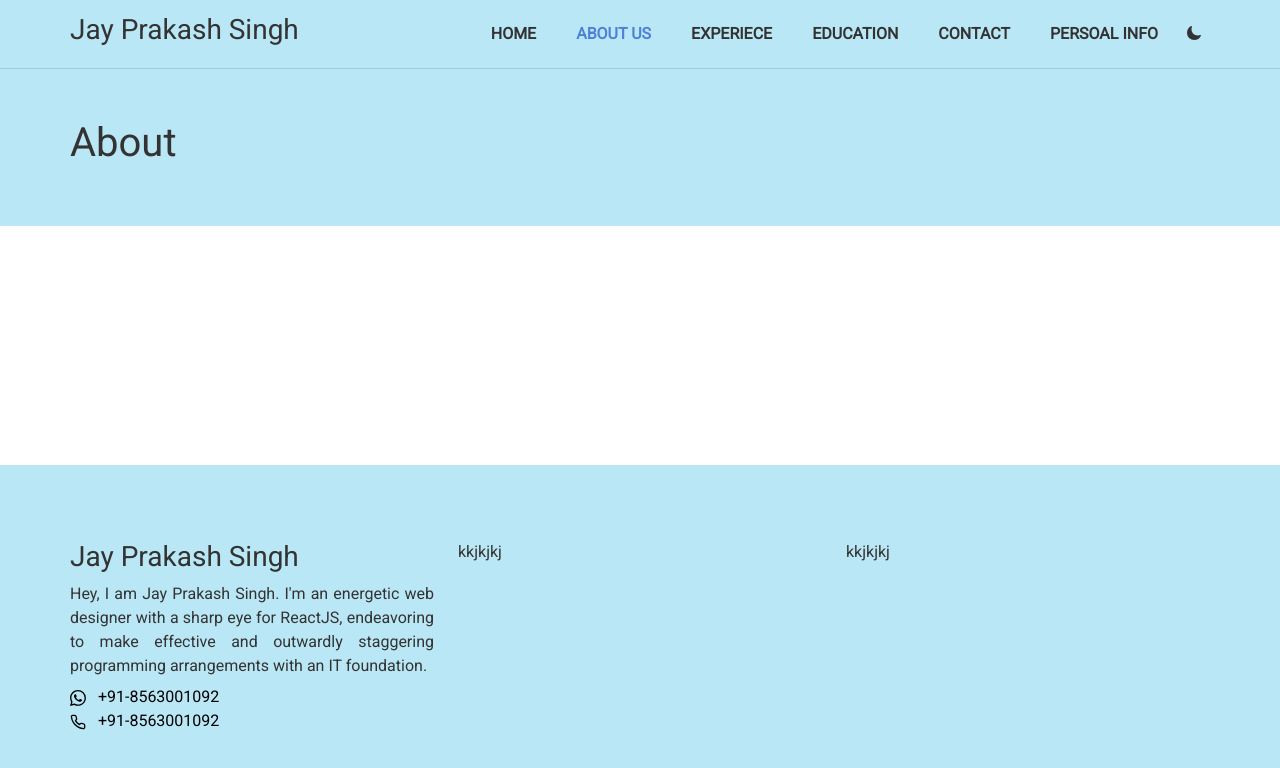
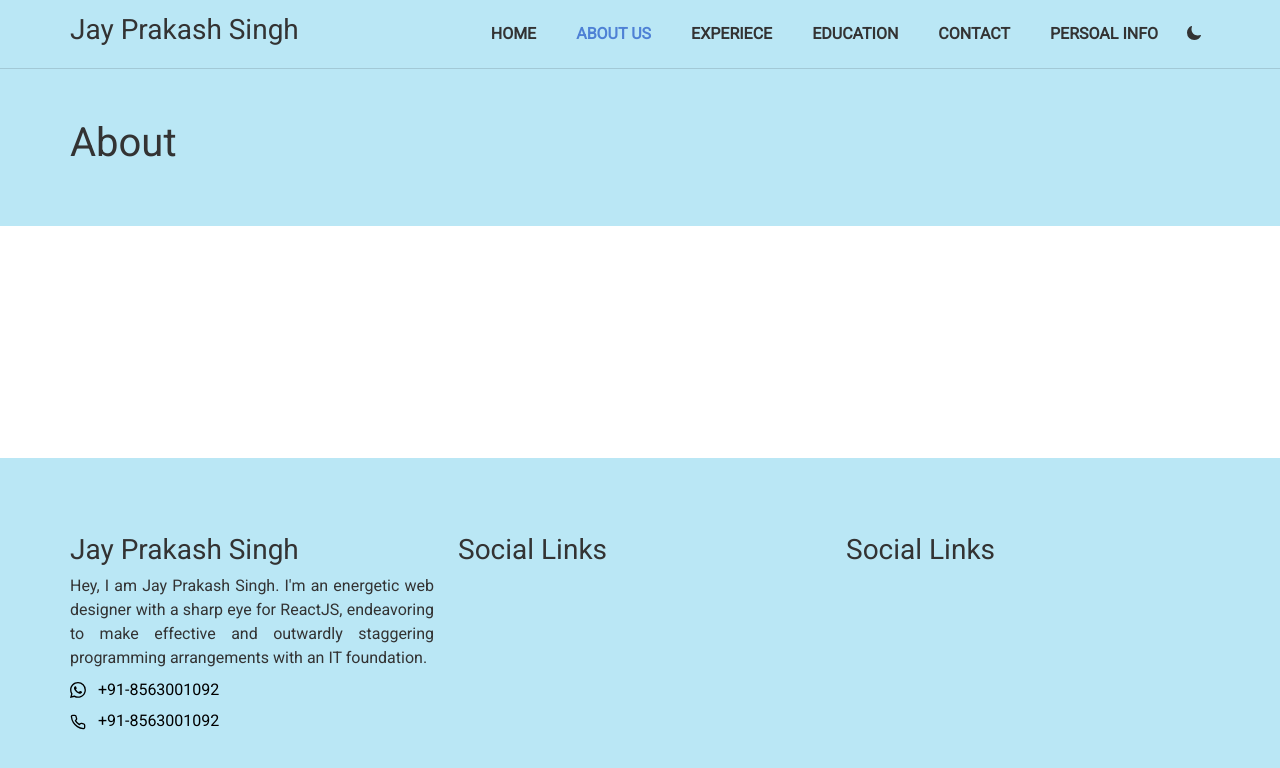
Before and after one commit to jayprakashcs12/portfolio.jps, a React (Create React App) app: page /about-us in a window 1280 px wide. Shown: the top 768 px of the page. Built offline with nearby package versions, Linux system fonts and the light colour scheme.

Commit message:
Footer Updates

```diff
--- a/src/components/common/Footer.jsx
+++ b/src/components/common/Footer.jsx
@@ -30,8 +30,8 @@ const Footer = ({ theme }) => {
                         </p>
                         <ol style={listItemStyle}>
                             {contactItems.map((item, index) => (
-                                <li key={index}>
-                                    <a href={item.url} target="_blank" rel="noopener noreferrer" style={linkStyle(theme)}>
+                                <li key={index} style={{marginTop:"2%"}}>
+                                    <a href={item.url} target="_blank" style={linkStyle(theme)}>
                                         {item.icon} &nbsp; +91-{item.text}
                                     </a>
                                 </li>
@@ -39,10 +39,10 @@ const Footer = ({ theme }) => {
                         </ol>
                     </Col>
                     <Col lg={4} md={6} sm={12} className='mt-4'>
-                        kkjkjkj
+                        <h3>Social Links</h3>
                     </Col>
                     <Col lg={4} md={6} sm={12} className='mt-4'>
-                        kkjkjkj
+                        <h3>Social Links</h3>
                     </Col>
                 </Row>
             </Container>
```
